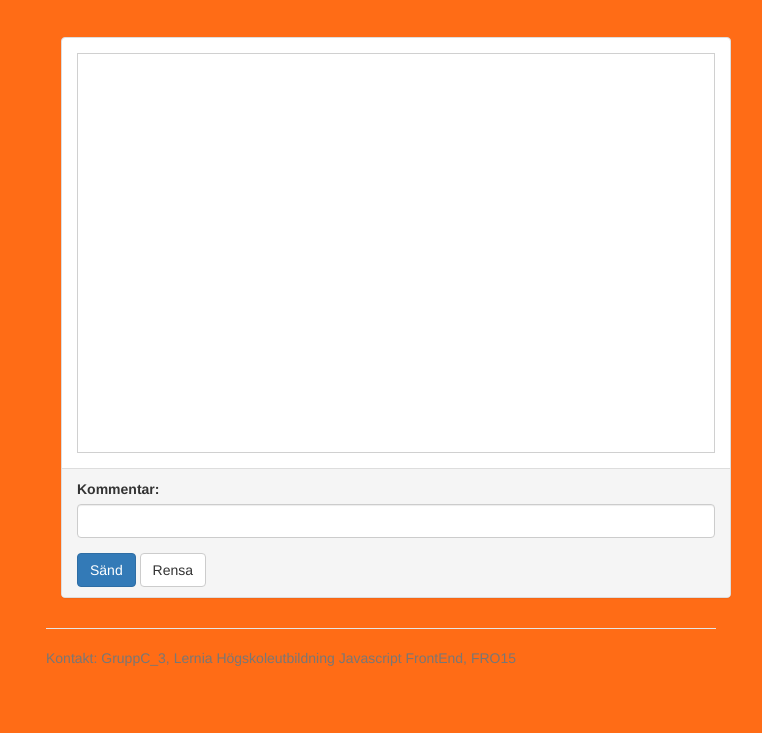
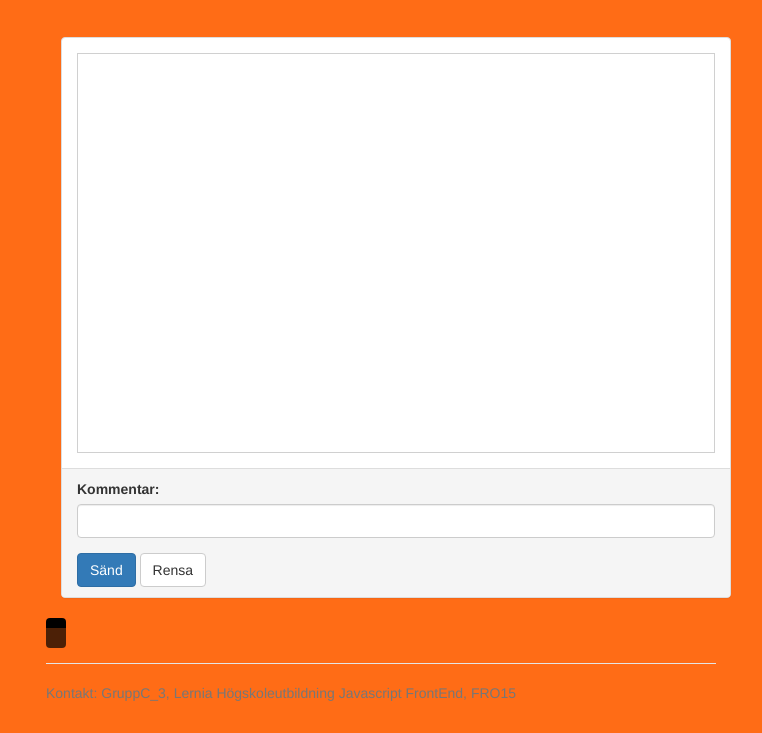
Before and after one commit to zingoz/GruppC_3, a website: page app/profile.html in a window 1280 px wide. Shown: the part 484-1217 px from the top of the page, without its empty margins (259-1021 px from the left). Before the commit the page ends 1182 px from the top, so only its background shows below. Drawn offline with nearby package versions, Linux system fonts and the light colour scheme; files that its build step writes are made by us from their sources; a script that the page names is missing; files whose address does not match are found by name.

Commit message:
updated userOnline list design

```diff
--- a/app/scripts/main.js
+++ b/app/scripts/main.js
@@ -347,11 +347,3 @@ $("#submit-btn").bind("click", function() {
               chatRef.remove();
               });
 //CHAT ---END
-
-
-<<<<<<< HEAD
-=======
-//USERS ONLINE
-
-
->>>>>>> robhogfeldt-fron15/master
--- a/app/styles/main.css
+++ b/app/styles/main.css
@@ -186,3 +186,26 @@ body {
         .comment-container:last-of-type {
             border-bottom: none;
         }
+
+/* PRESENCE DIV */
+#presenceDiv {
+  border-top: 10px solid black;
+  background-color: rgba(0,0,0,0.7);
+  border-radius: 4px;
+  color: lime;
+  padding: 10px;
+  display: inline-block;
+  position: absolute;
+  top: 30%;
+  left: 0.5%;
+
+}
+
+@media (max-width: 1297px){
+  #presenceDiv {
+    position: initial;
+    top: initial;
+    left: initial;
+
+  }
+}
```
